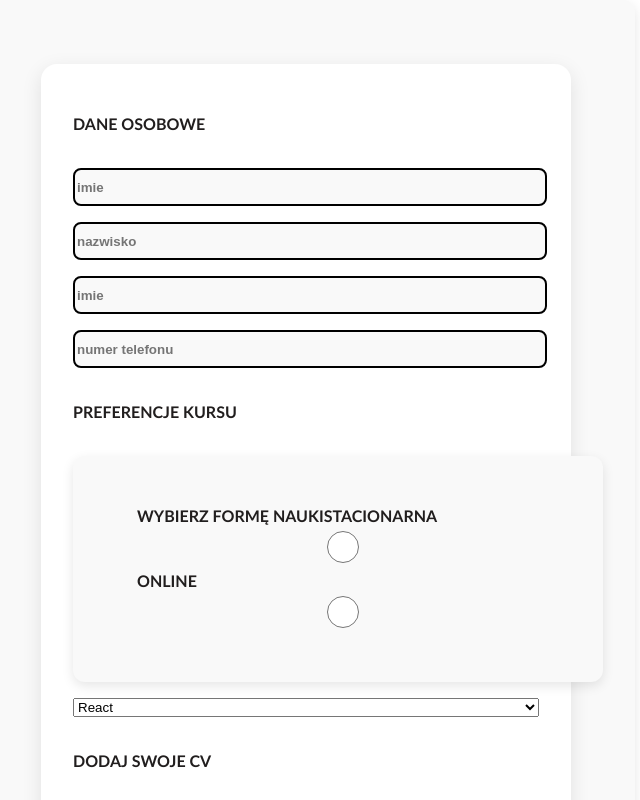
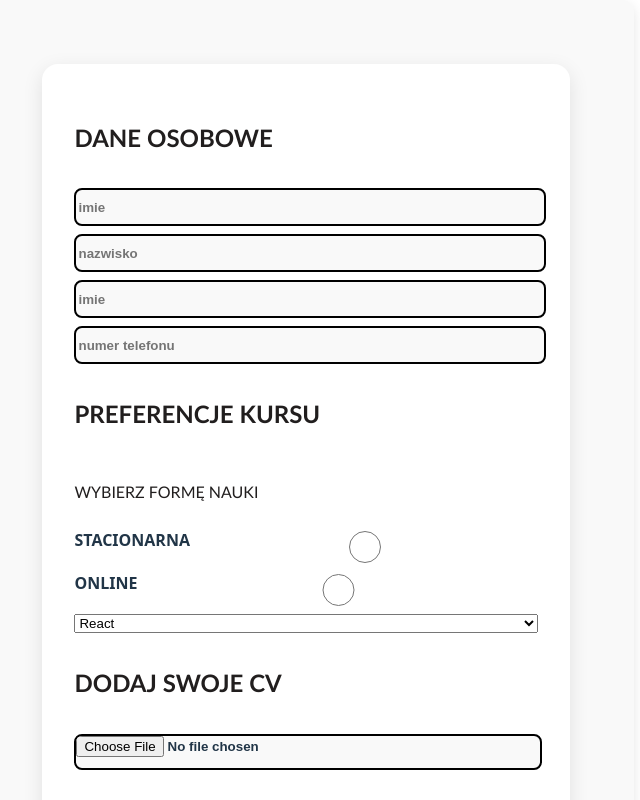
Before and after one commit to MrKris90Wlodowski/MODULE2_SPRINT_3, a React (Vite) app: page / in a window 1280 px wide. Shown: the top 800 px of the page, without its empty margins (366-1006 px from the left). Built offline with nearby package versions, Linux system fonts and the light colour scheme.

Commit message:
feat: give state button experience

```diff
--- a/src/App.jsx
+++ b/src/App.jsx
@@ -10,17 +10,36 @@ import Button from "./components/Button/Button";
 import TextHeading from "./components/TextHeading/TextHeading";
 import InputSelect from "./components/InputSelect/InputSelect";
 // import { tr } from "zod/v4/locales";
+import styleHeading from "./components/TextHeading/TextHeading.module.css";
+import styleButton from "./components/Button/Button.module.css";
+import styleInput from "./components/InputField/InputField.module.css"
+
 
 const App = () => {
+  const [showButtonExp, setShowButtonExp] = useState(false);
+
+  const { register, reset, handleSubmit } = useForm();
+
+  const formData = (formValue) => {
+    console.log(formValue);
+    reset();
+  };
+
   return (
     <WrapperContainer>
-      <Form>
+      <Form onSubmit={handleSubmit(formData)}>
         <TextHeading>DANE OSOBOWE</TextHeading>
-        <InputField name="name" placeholder="imie" type="text"></InputField>
+        <InputField
+          name="name"
+          placeholder="imie"
+          type="text"
+          register={register}
+        ></InputField>
         <InputField
           name="surname"
           placeholder="nazwisko"
           type="text"
+          register={register}
         ></InputField>
         <InputField name="email" placeholder="imie" type="email"></InputField>
         <InputField
@@ -29,14 +48,10 @@ const App = () => {
           type="tel"
         ></InputField>
         <TextHeading>PREFERENCJE KURSU</TextHeading>
-        <WrapperContainer>
-          <TextHeading>
-            WYBIERZ FORMĘ NAUKI
-            <InputField type="radio">STACIONARNA</InputField>
-            <InputField type="radio">ONLINE</InputField>
-          </TextHeading>
-        </WrapperContainer>
-        <InputSelect>
+        <TextHeading className={styleHeading.labelText}>WYBIERZ FORMĘ NAUKI</TextHeading>
+        <InputField type="radio" className={styleInput.inputDiv}>STACIONARNA</InputField>
+        <InputField type="radio" className={styleInput.inputDiv}>ONLINE</InputField>
+        <InputSelect size={5}>
           <option>React</option>
           <option>Node.js</option>
           <option>HTML</option>
@@ -46,10 +61,18 @@ const App = () => {
         <TextHeading>DODAJ SWOJE CV</TextHeading>
         <InputField name="file" type="file"></InputField>
         <TextHeading>DOŚWIADCZENIE W PROGRAMOWANIU</TextHeading>
-        <InputField name="terms" type="checkbox">
+        <InputField
+          name="terms"
+          type="checkbox"
+          onClick={() => setShowButtonExp((prev) => !prev)}
+          className={styleInput.inputDiv}
+        >
           Czy masz doswiadczenie w programowaniu ?
         </InputField>
-        <Button>Wyslij zgłoszenie</Button>
+        {showButtonExp && (
+          <Button className={styleButton.buttonGreen}>Dodaj doswiadczenie</Button>
+        )}
+        <Button type="submit">Wyslij zgłoszenie</Button>
       </Form>
     </WrapperContainer>
   );
@@ -75,12 +98,6 @@ const schema = z.object({
 });
 
 function App1() {
-  const [codeExp, setCodeExp] = useState(false);
-
-  const pickEXP = () => {
-    setCodeExp((prev) => !prev);
-  };
-
   const {
     register,
     handleSubmit,
@@ -143,7 +160,7 @@ function App1() {
         <input type="file" accept="image/jpeg, image/png" />
         <h2>Doświadczenie w programowaniu</h2>
         <label>
-          <input type="checkbox" onClick={pickEXP} />
+          <input type="checkbox" onClick={() => {setShowButtonEXP}} />
           Czy masz doświadczenie w programowaniu?
         </label>
         {codeExp === true && (
--- a/src/components/Button/Button.jsx
+++ b/src/components/Button/Button.jsx
@@ -1,9 +1,9 @@
 import style from "./Button.module.css";
 
-const ButtonContainer = ({type, children}) => {
+const Button = ({type, children, className, onClick}) => {
     return (
-        <button className={style.buttonWrapper} type={type}>{children}</button>
+        <button className={`${style.buttonWrapper} ${className || ""}`} type={type} onClick={onClick}>{children}</button>
     )
 }
 
-export default ButtonContainer;
+export default Button;
--- a/src/components/Button/Button.module.css
+++ b/src/components/Button/Button.module.css
@@ -13,4 +13,19 @@
   background-color: #0000ff;
   cursor: pointer;
   transition: border-color 0.25s;
+  transition: ease-in-out 1s;
 }
+
+.buttonWrapper:hover {
+  background-color: #141474;
+  transition: ease-in-out 1s;
+}
+
+.buttonGreen {
+  background-color: #008000;
+  transition: ease-in-out 1s;
+}
+
+.buttonGreen:hover {
+  background-color: #0d510d;
+}
--- a/src/components/Form/Form.module.css
+++ b/src/components/Form/Form.module.css
@@ -1,12 +1,11 @@
 .formContainer {
   display: flex;
   flex-direction: column;
-  gap: 1rem;
+  gap: 0.5rem;
   max-width: 500px;
   margin: 2rem auto;
   padding: 2rem;
   background-color: #ffffff;
   border-radius: 16px;
-  /* border: solid #000000 0.125rem; */
   box-shadow: 0 6px 20px rgba(0, 0, 0, 0.1);
 }
--- a/src/components/InputField/InputField.jsx
+++ b/src/components/InputField/InputField.jsx
@@ -1,9 +1,21 @@
-import style from "./InputField.module.css"
+import style from "./InputField.module.css";
 
-const InputTextContainer = ({name, placeholder, type, children}) => {
-    return (
-        <label htmlFor={name}>{children}<input className={style.inputText} id={name} placeholder={placeholder} type={type}/></label>
-    )
-}
+const InputField = ({ name, placeholder, type, children, register, onClick, className}) => {
+  return (
+    <div className={`${className || ""}`}>
+    <label htmlFor={name} className={style.labelText}>
+      {children}
+    </label>
+    <input
+        className={style.inputText}
+        id={name}
+        placeholder={placeholder}
+        type={type}
+        {...(register ? register(name) : {})}
+        onClick={onClick}
+    />
+    </div>
+  );
+};
 
-export default InputTextContainer
+export default InputField;
--- a/src/components/InputField/InputField.module.css
+++ b/src/components/InputField/InputField.module.css
@@ -1,3 +1,8 @@
+.inputDiv {
+    display: flex;
+    flex-direction: row;
+}
+
 .inputText {
     height: 2rem;
     width: 100%;
@@ -7,6 +12,11 @@
     font-weight: 600;
 }
 
+.labelText {
+    font-size: 1rem;
+    font-weight: 600;
+}
+
 .inputText:focus {
     background-color: #e2dcdc;
 }
--- a/src/components/TextHeading/TextHeading.jsx
+++ b/src/components/TextHeading/TextHeading.jsx
@@ -1,8 +1,8 @@
 import style from "./TextHeading.module.css";
 
-const TextHeading = ({children}) => {
+const TextHeading = ({children, className}) => {
     return (
-        <p className={style.headings}>{children}</p>
+        <p className={`${style.headingsStyle} ${className || ""}`}>{children}</p>
     )
 }
 
--- a/src/components/TextHeading/TextHeading.module.css
+++ b/src/components/TextHeading/TextHeading.module.css
@@ -1,7 +1,11 @@
-.headings{
+.headingsStyle{
     font-weight: 900;
-    font-size: 1rem;
-    margin-top: 1rem;
+    font-size: 1.5rem;
     color: #211e1e;
     font-family:'Gill Sans', 'Gill Sans MT', Calibri, 'Trebuchet MS', sans-serif;
 }
+
+.labelText {
+    font-size: 1rem;
+    font-weight: 100;
+}
```
